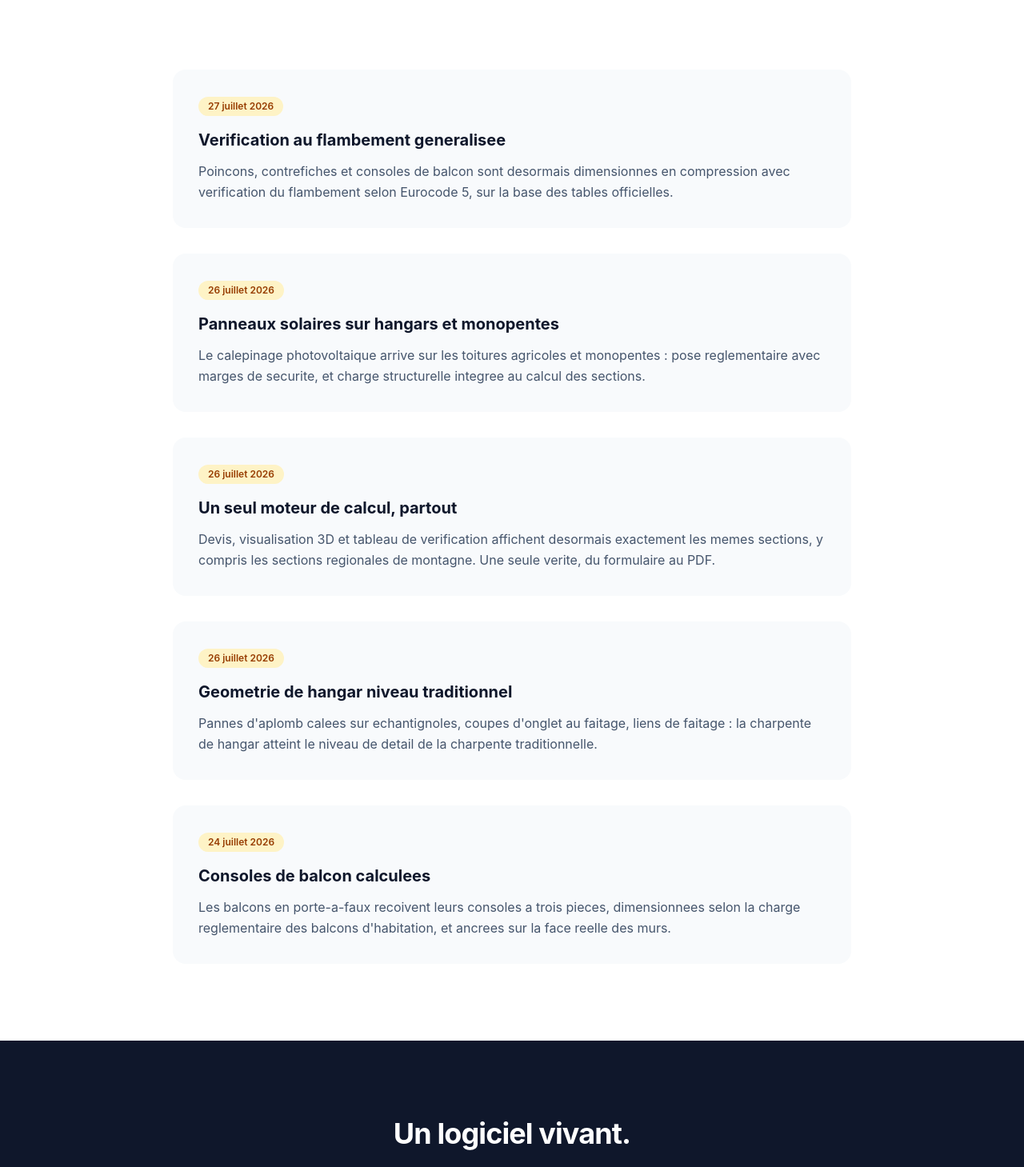
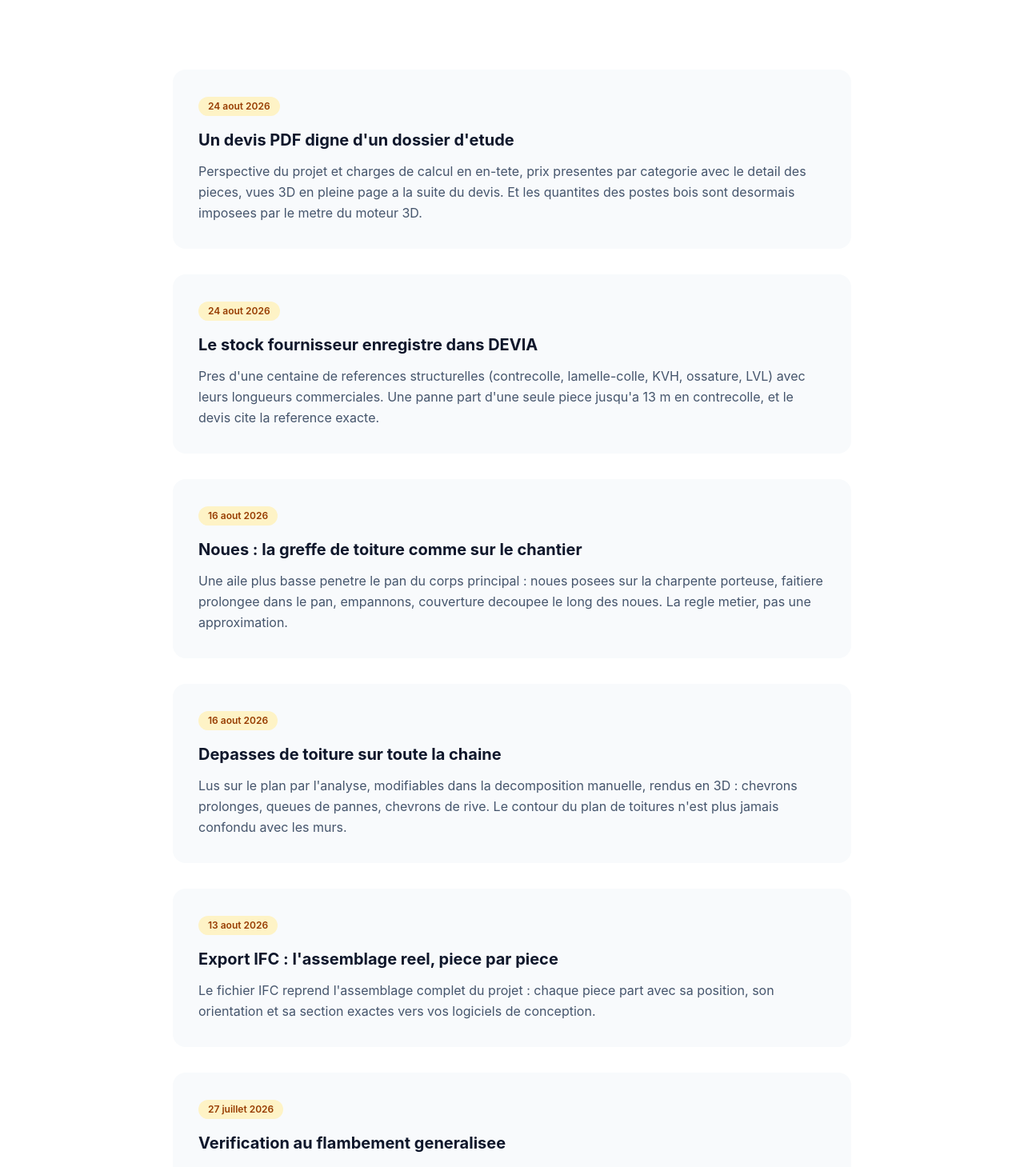
Before and after one commit to pdftw2htgt-glitch/devia-site, a Next.js app: page /actualite in a window 1280 px wide. Shown: the part 460-1919 px from the top of the page at 80% size. Built offline with nearby package versions, Linux system fonts and the light colour scheme.

Commit message:
Actualite : 5 entrees d aout ; hub Solutions : resume construction bois aligne

```diff
--- a/src/app/actualite/page.tsx
+++ b/src/app/actualite/page.tsx
@@ -6,6 +6,31 @@ export const metadata = {
 };
 
 const news = [
+  {
+    date: "24 aout 2026",
+    title: "Un devis PDF digne d'un dossier d'etude",
+    description: "Perspective du projet et charges de calcul en en-tete, prix presentes par categorie avec le detail des pieces, vues 3D en pleine page a la suite du devis. Et les quantites des postes bois sont desormais imposees par le metre du moteur 3D.",
+  },
+  {
+    date: "24 aout 2026",
+    title: "Le stock fournisseur enregistre dans DEVIA",
+    description: "Pres d'une centaine de references structurelles (contrecolle, lamelle-colle, KVH, ossature, LVL) avec leurs longueurs commerciales. Une panne part d'une seule piece jusqu'a 13 m en contrecolle, et le devis cite la reference exacte.",
+  },
+  {
+    date: "16 aout 2026",
+    title: "Noues : la greffe de toiture comme sur le chantier",
+    description: "Une aile plus basse penetre le pan du corps principal : noues posees sur la charpente porteuse, faitiere prolongee dans le pan, empannons, couverture decoupee le long des noues. La regle metier, pas une approximation.",
+  },
+  {
+    date: "16 aout 2026",
+    title: "Depasses de toiture sur toute la chaine",
+    description: "Lus sur le plan par l'analyse, modifiables dans la decomposition manuelle, rendus en 3D : chevrons prolonges, queues de pannes, chevrons de rive. Le contour du plan de toitures n'est plus jamais confondu avec les murs.",
+  },
+  {
+    date: "13 aout 2026",
+    title: "Export IFC : l'assemblage reel, piece par piece",
+    description: "Le fichier IFC reprend l'assemblage complet du projet : chaque piece part avec sa position, son orientation et sa section exactes vers vos logiciels de conception.",
+  },
   {
     date: "27 juillet 2026",
     title: "Verification au flambement generalisee",
--- a/src/app/solutions/page.tsx
+++ b/src/app/solutions/page.tsx
@@ -23,8 +23,8 @@ const solutions = [
   {
     id: "construction-bois", eyebrow: "Construction bois",
     title: "L'ossature bois, murs compris",
-    desc: "DEVIA leve vos murs a ossature bois et pose la charpente dessus, dans la meme scene 3D.",
-    bullets: ["MOB 45x145 avec baies renforcees", "Voile OSB et planchers geres", "Nomenclature murs + toiture"],
+    desc: "DEVIA maitrise la construction bois : murs a ossature, caissons de toiture, charpente - chaque piece, chaque regle d'or.",
+    bullets: ["MOB : montants, lisses basse, haute, d'ancrage et de chainage", "Baies avec montants doubles, linteaux et alleges", "Bardage exterieur, voile OSB et planchers"],
     c: "#8b5cf6", txt: "#6d28d9",
   },
   {
```
